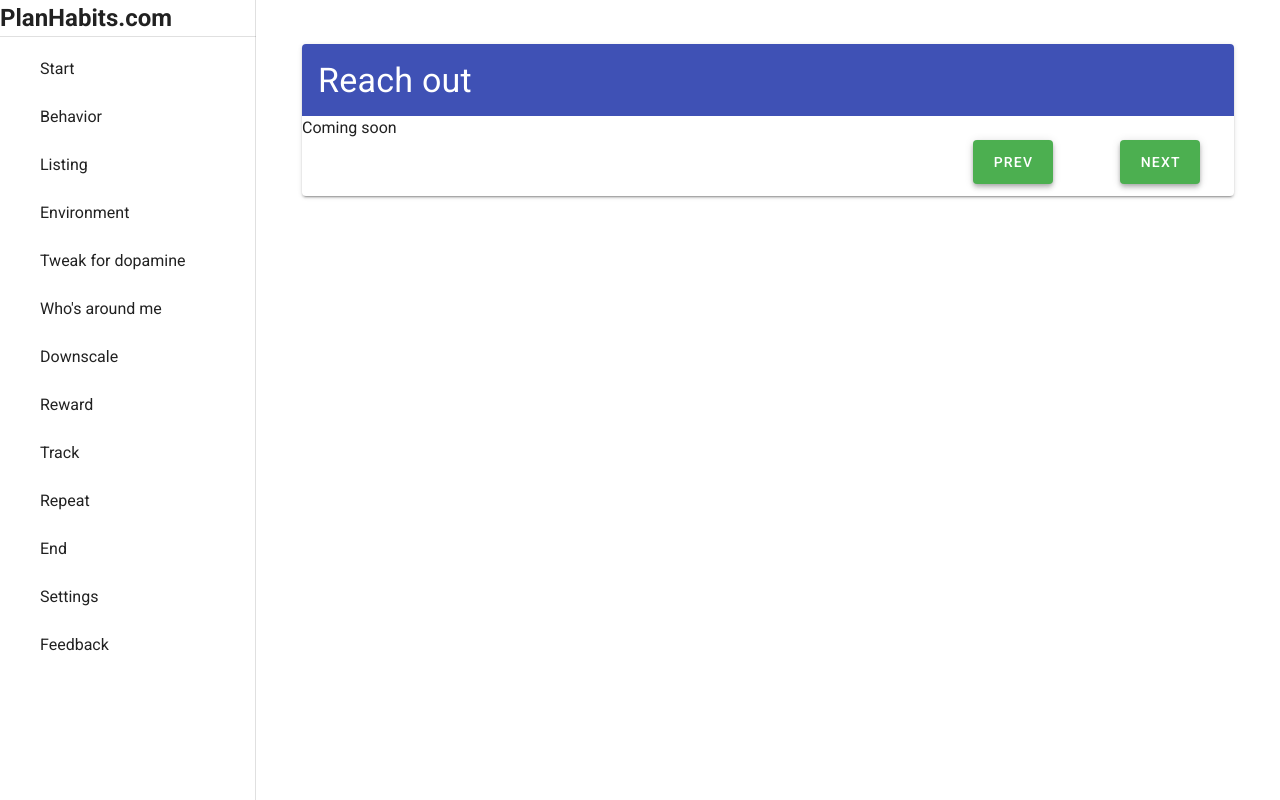
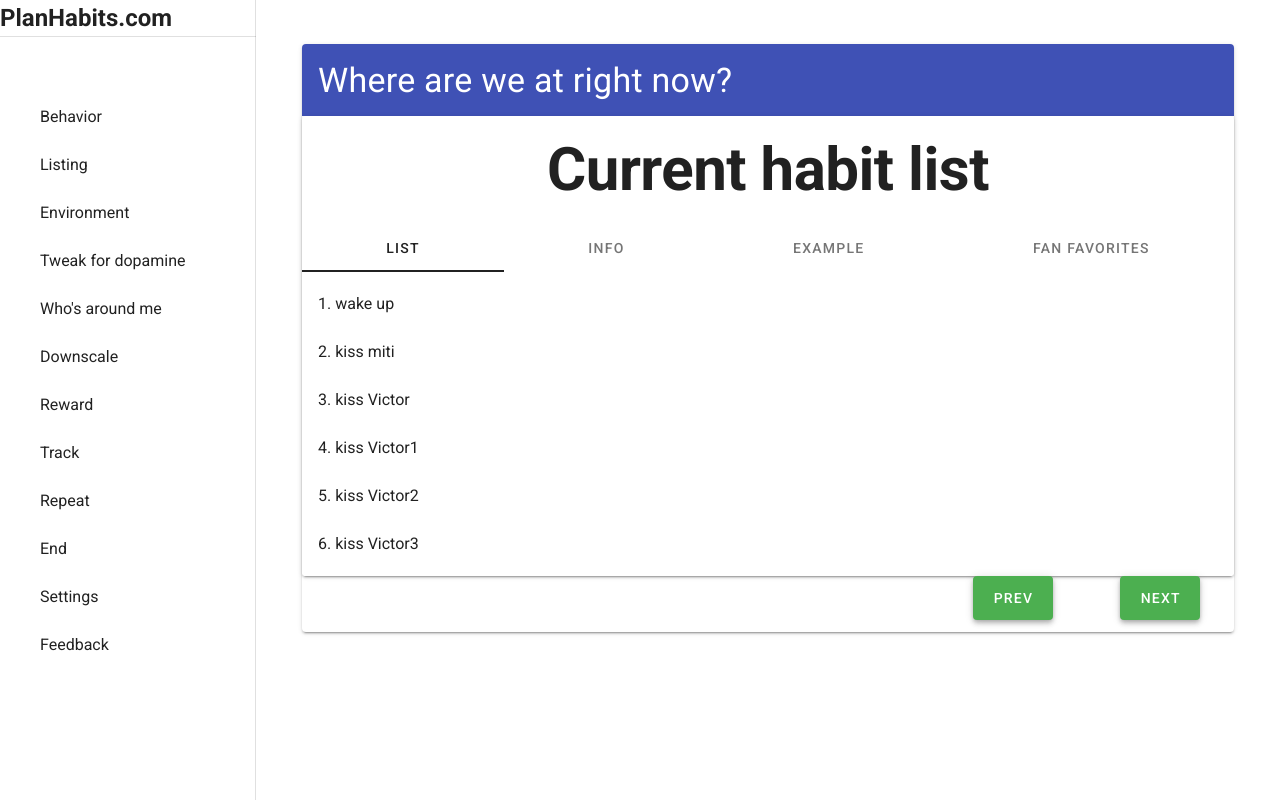
Before and after one commit to DoruNow/planhabit, a Vue app: page / in a window 1280 px wide. Built offline with nearby package versions, Linux system fonts and the light colour scheme.

Commit message:
main wip switch to tabs

```diff
--- a/src/assets/Categories.js
+++ b/src/assets/Categories.js
@@ -1,5 +1,5 @@
 module.exports = [
-  { name: "Start", component: "Start", title: "Please read this bit" },
+  {},
   {
     name: "Behavior",
     component: "Behavior",
--- /dev/null
+++ b/src/assets/Config.json
@@ -0,0 +1,60 @@
+{
+    "start": {
+        "name": "Start",
+        "component": "Start",
+        "info": [
+            [
+                {
+                    "text": "First and foremost, this is a habit planner, not a tracker. We'll get to tracking soon.",
+                    "class": "text-subtitle-1"
+                },
+                {
+                    "text": "Planning our lives for success is not easy, this process takes time.",
+                    "class": "text-subtitle-1"
+                },
+                {
+                    "text": "We do believe in privacy so we do not save/sell your data, we do not set cookies, there's no login, no annoying emails, everything happens in your browser. Data will not be lost between restarts, only if you reinstall your browser. Have no fear, we plan to implement a way for you to either save locally, print your data in a nice way, and also load a saved file.",
+                    "class": "text-subtitle-1"
+                },
+                {
+                    "text": "Congrats, you really read all of it, first task completed! Let's start with our current Behavior.",
+                    "class": "text-subtitle-1"
+                }
+            ]
+        ],
+        "tabs": [
+            "Intro",
+            "Info",
+            "Demo",
+            "About"
+        ],
+        "title": "Welcome to the Habit Planner"
+    },
+    "behavior": {
+        "name": "Behavior",
+        "component": "Behavior",
+        "info": [
+            [
+                {
+                    "text": "Planning the future is sometimes easier when we understand the present.Starting small is very important.",
+                    "class": "font-weight-medium text-subtitle-1"
+                },
+                {
+                    "text": "Let's write down some habits we already have in place, in the order of their occurence.",
+                    "class": "text-subtitle-1"
+                },
+                {
+                    "text": "Let's start by focusing on a part of your day you want to improve. Choose a part of the day where your schedule is the most structuredand can be improved.I guess for most of us mornings are a good candidate.",
+                    "class": "text-subtitle-1"
+                }
+            ]
+        ],
+        "tabs": [
+            "List",
+            "Info",
+            "Example",
+            "Fan Favorites"
+        ],
+        "title": "Current habit list"
+    }
+}
--- a/src/components/Behavior.vue
+++ b/src/components/Behavior.vue
@@ -1,73 +1,34 @@
 <template>
-  <v-row>
-    <v-col>
-      <div>
-        <v-card-text class="font-weight-medium text-subtitle-1">
-          Planning the future is sometimes easier when we understand the
-          present. Starting small is very important.
-        </v-card-text>
-        <v-card-text class="text-subtitle-1">
-          Let's write down some habits we already have in place, in the order of
-          their occurence.
-        </v-card-text>
-        <v-card-text class="text-subtitle-1">
-          Let's start by focusing on a part of your day you want to improve.
-          Choose a part of the day where your schedule is the most structured
-          and can be improved. I guess for most of us mornings are a good
-          candidate.
-        </v-card-text>
-        <v-card-text class="d-flex flex-column">
-          <v-row>
-            <v-col :md="isBehaviorList ? 12 : 6">
-              <v-select
-                :items="behaviorNamesList"
-                label="Select an existing List"
-                solo
-                @change="selectBehaviorList"
-                class="pt-6 pr-6"
-                md="4"
-              ></v-select>
-            </v-col>
-          </v-row>
-          <v-text-field
-            :label="label"
-            v-model="nextHabit.value"
-            v-on:keyup.enter="saveHabit(nextHabit)"
-            autocomplete="off"
-          ></v-text-field>
-          <!-- refactor to component? 2buttons -->
-          <v-row>
-            <v-col class="d-flex justify-space-between">
-              <v-btn
-                large
-                text
-                @click="$store.commit('resetBehaviorList')"
-                v-if="isBehaviorList"
-              >
-                Reset
-              </v-btn>
-              <v-btn
-                class="white--text"
-                color="green darken-1"
-                depressed
-                @click="saveHabit(nextHabit)"
-              >
-                Continue
-                <v-icon right> mdi-content-save </v-icon>
-              </v-btn>
-            </v-col>
-          </v-row>
-        </v-card-text>
-      </div>
-    </v-col>
-    <v-col v-if="isBehaviorList">
-      <ListComponent :list="selectedBehaviorList.behaviorList" :title="title" />
-    </v-col>
-  </v-row>
+  <v-card color="basil">
+    <v-card-title class="text-center justify-center py-6">
+      <h1 class="font-weight-bold text-h2 basil--text">
+        {{ Config.behavior.title }}
+      </h1>
+    </v-card-title>
+
+    <v-tabs v-model="tab" background-color="transparent" color="basil" grow>
+      <v-tab v-for="item in Config.behavior.tabs" :key="item">
+        {{ item }}
+      </v-tab>
+    </v-tabs>
+
+    <v-tabs-items v-model="tab">
+      <v-tab-item>
+        <v-card color="basil" flat>
+          <ListComponent
+            :list="selectedBehaviorList.behaviorList"
+            :title="title"
+          />
+        </v-card>
+      </v-tab-item>
+    </v-tabs-items>
+  </v-card>
 </template>
 <script>
 import { mapGetters, mapState } from "vuex";
 import ListComponent from "./ListComponent.vue";
+import Config from "../assets/Config.json";
+
 export default {
   components: {
     ListComponent,
@@ -75,7 +36,8 @@ export default {
   data() {
     return {
       nextHabit: { value: "" },
-      title: "Current habit list",
+      tab: null,
+      Config,
     };
   },
   methods: {
--- a/src/components/Start.vue
+++ b/src/components/Start.vue
@@ -1,35 +1,4 @@
-<template>
-  <v-row>
-    <v-col>
-      <v-card-text class="text-subtitle-1">
-        First and foremost, this is a habit planner, not a tracker. We'll get to
-        tracking soon.
-      </v-card-text>
-      <v-card-text class="text-subtitle-1">
-        Planning our lives for success is not easy, this process takes time.
-      </v-card-text>
-      <v-card-text class="text-subtitle-1">
-        We do believe in privacy so we do not save/sell your data, we do not set
-        cookies, there's no login, no annoying emails, everything happens in
-        your browser. Data will not be lost between restarts, only if you
-        reinstall your browser. Have no fear, we plan to implement a way for you
-        to either save locally, print your data in a nice way, and also load a
-        saved file.
-      </v-card-text>
-      <!-- <v-card-text class="text-subtitle-1">
-            Clicking on a question mark
-            <v-icon small color="primary">mdi-help</v-icon> will allow you to
-            get more in-depth information. Doing so is not required but
-            definitely recommended, you might find some useful examples. We will
-            try to be as succint as possible.
-          </v-card-text> -->
-      <v-card-text class="text-subtitle-1">
-        Congrats, you really read all of it, first task completed! Let's start
-        with our current Behavior.
-      </v-card-text>
-    </v-col>
-  </v-row>
-</template>
+<template><div></div></template>
 
 <script>
 export default {};
--- a/src/components/StartView.vue
+++ b/src/components/StartView.vue
@@ -83,7 +83,7 @@ export default {
   components: { Start, Behavior, Listing, Environment },
   data: () => ({
     drawer: null,
-    selected: categories[3],
+    selected: categories[1],
     categories,
   }),
   methods: {
```
Also changed, not shown: src/components/BehaviorListComponent.vue (added, +53 -0 lines).
